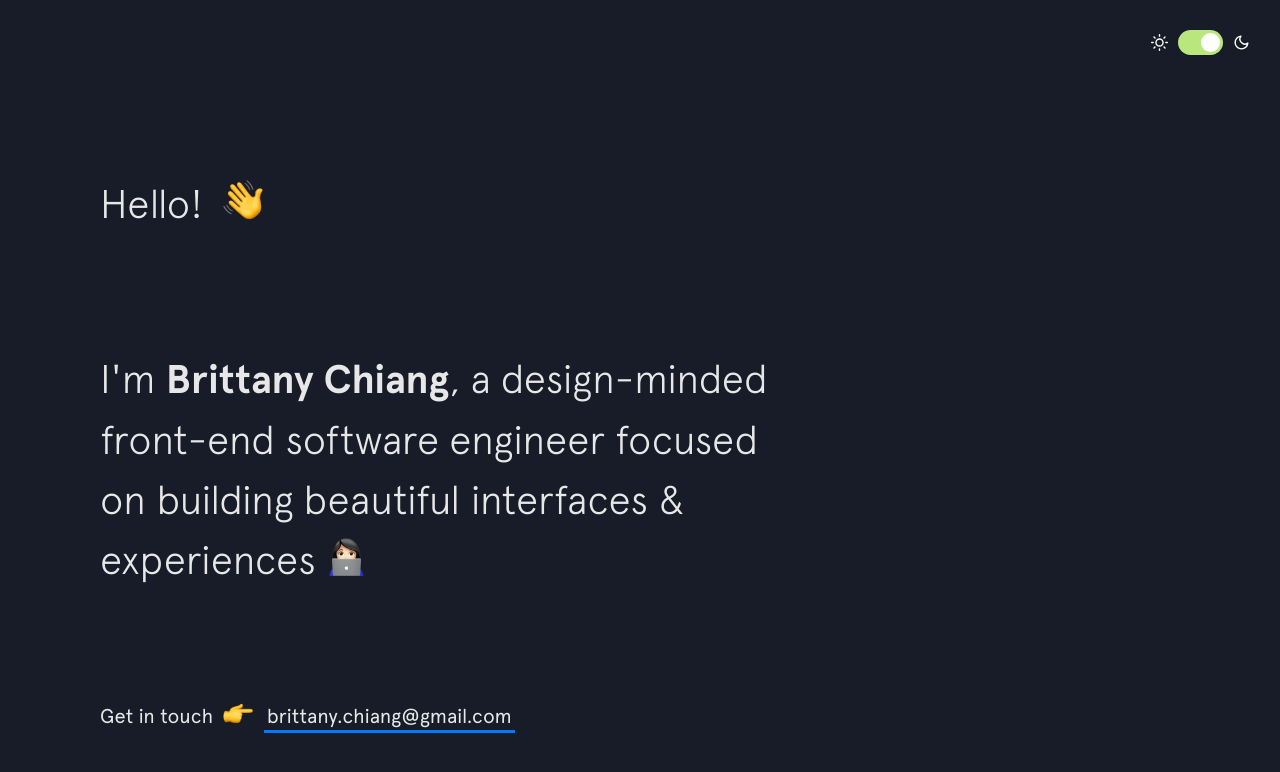
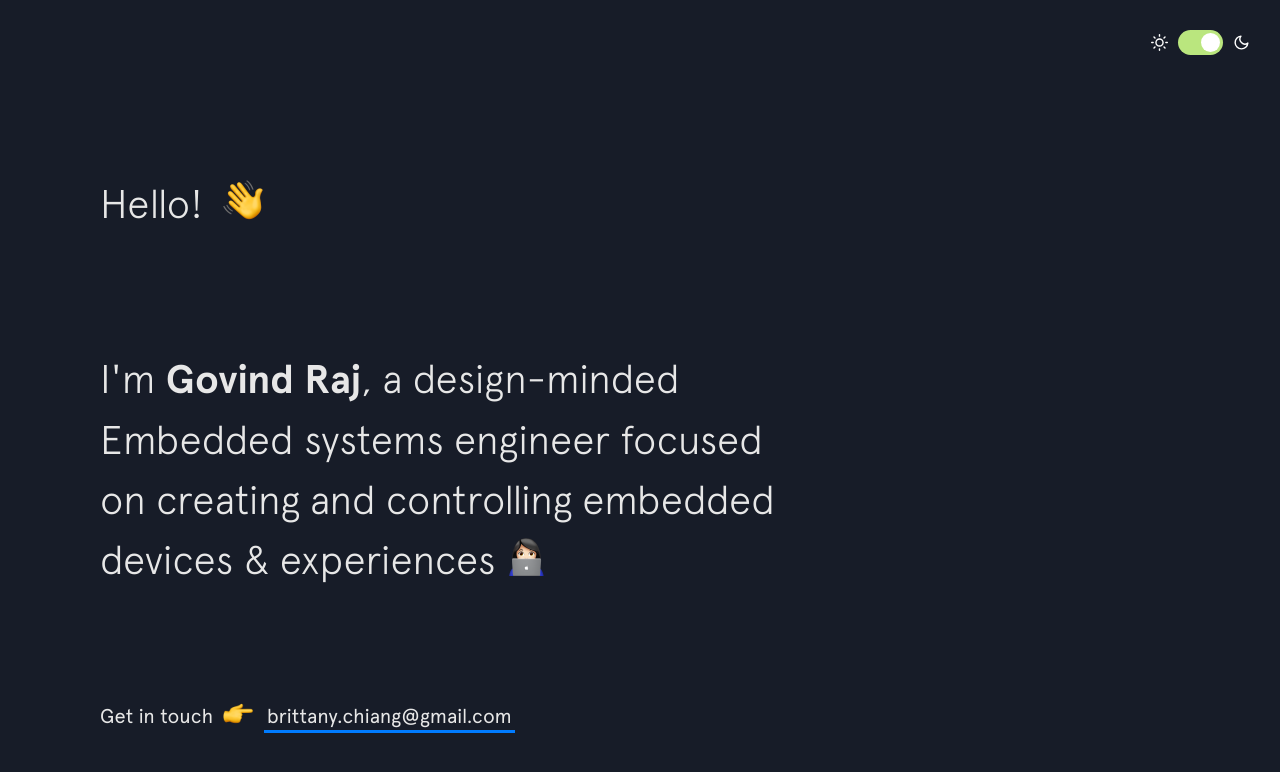
Before and after one commit to gov466/gov466.github.io, a Jekyll site: the page built from index.html, in a window 1280 px wide and 900 px high. Shown: the top 772 px of the window. Built offline with Jekyll 4.4.1, drawn with Linux system fonts in a browser that asks for light colours; nearby versions of some CDN libraries.

Commit message:
Update intro.html

```diff
--- a/_includes/intro.html
+++ b/_includes/intro.html
@@ -4,7 +4,7 @@
   </h1>
 
   <h2 class="intro__tagline">I'm
-    <span class="name">Brittany Chiang</span>, a design-minded front-end software engineer focused on building beautiful interfaces &amp; experiences
+    <span class="name">Govind Raj</span>, a design-minded Embedded systems engineer focused on creating and controlling embedded devices &amp; experiences
     <span class="emoji technologist"></span>
   </h2>
 
```
